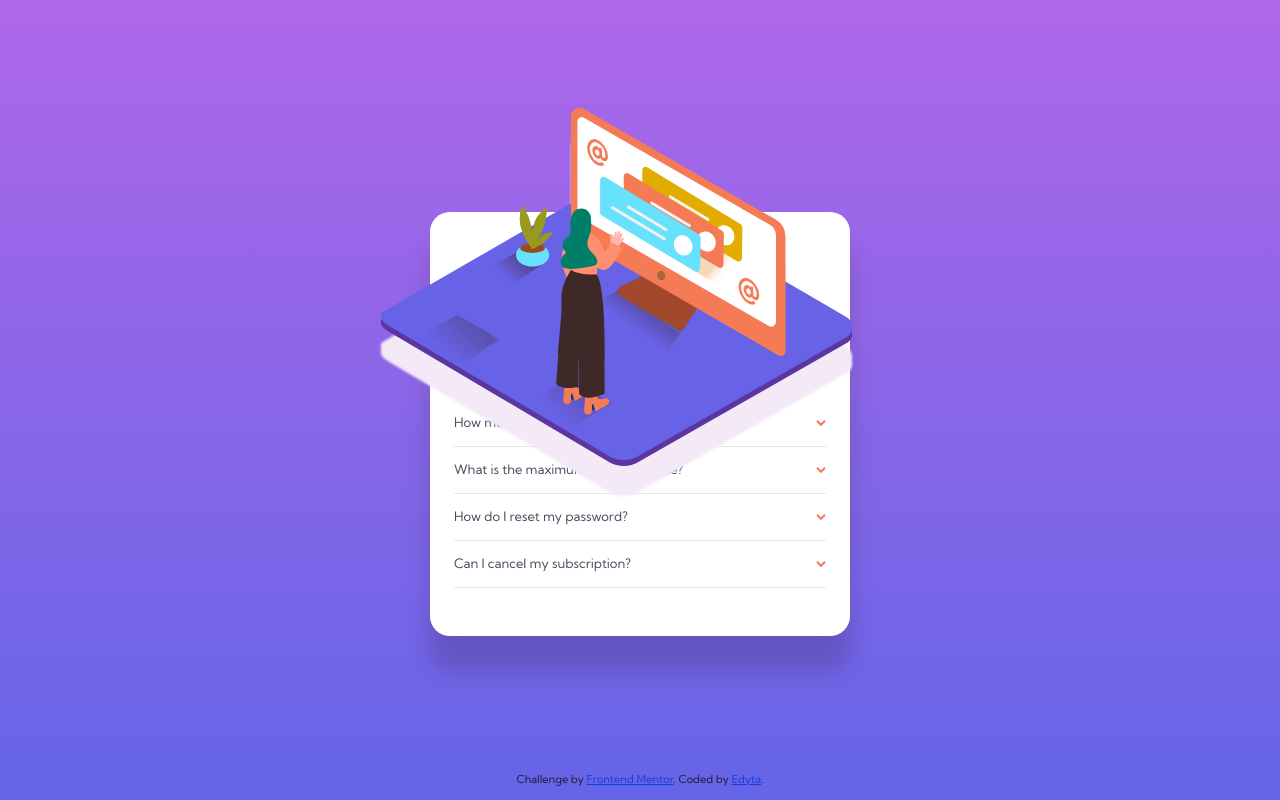
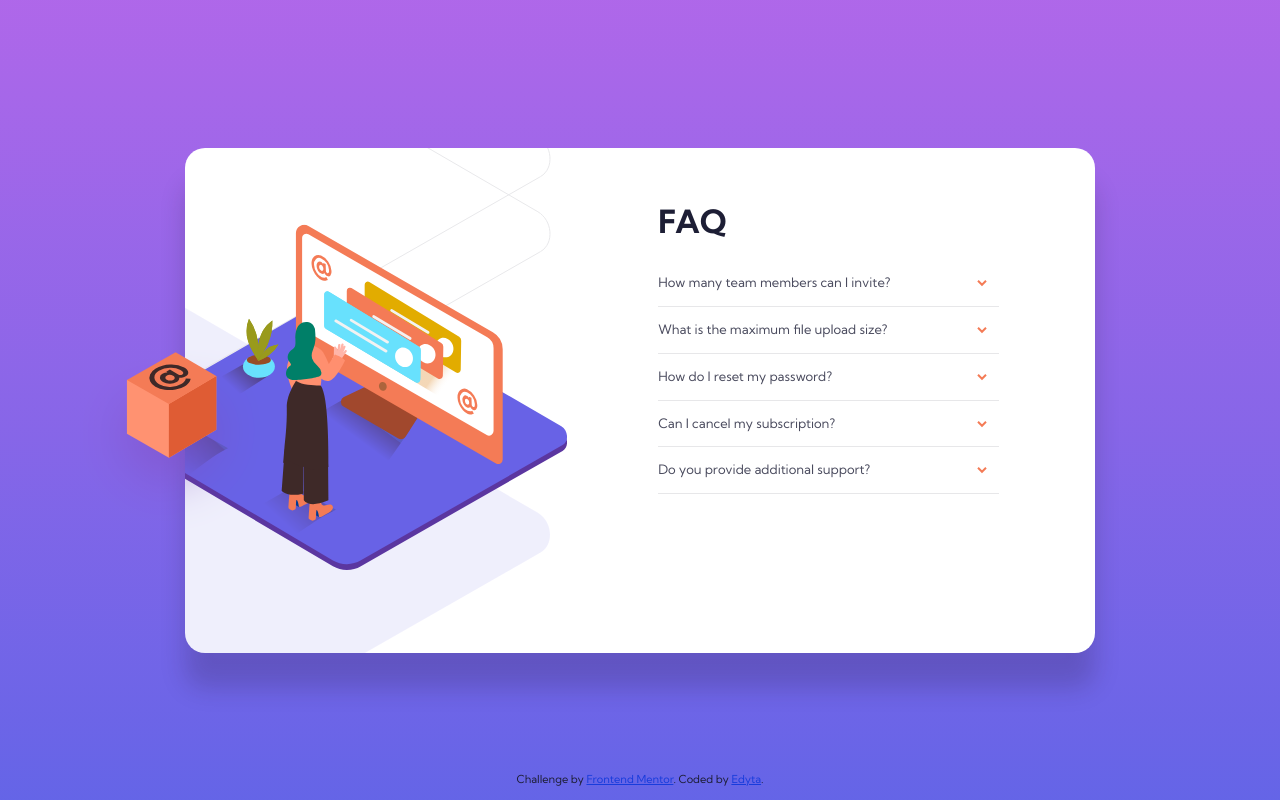
Before and after one commit to Infinit-dot/frontendmentor05, a plain HTML site: page index.html in a window 1280 px wide. Drawn offline with Linux system fonts and the light colour scheme.

Commit message:
small fixes and desktop version

```diff
--- a/index.html
+++ b/index.html
@@ -20,13 +20,15 @@
     <main class="container">
       <div class="accordion">
         <picture class="accordion__img">
-          <source media="(min-width: 1230px)"
+          <source media="(min-width: 901px)"
              srcset="./images/illustration-woman-online-desktop.svg">
-          <source media="(min-width: 360px)"
+          <source media="(max-width: 900px)"
              srcset="./images/illustration-woman-online-mobile.svg">
           <img src="./images/illustration-woman-online-mobile.svg"
           alt="people in a meeting">
        </picture>
+       <img class="box-img" src="images/illustration-box-desktop.svg" alt="">
+       <div class="accordion__options">
         <h1 class="accordion__title">FAQ</h1>
         <div class="accordion__item">
           <h2 class="accordion__subtitle">
@@ -62,6 +64,14 @@
             business hours.
           </p>
         </div>
+        <div class="accordion__item">
+          <h2 class="accordion__subtitle">Do you provide additional support?</h2>
+          <p class="accordion__text">
+            Chat and email support is available 24/7. Phone lines are open during normal business hours.
+          </p>
+        </div>
+       </div>
+
       </div>
     </main>
 
--- a/style.css
+++ b/style.css
@@ -52,27 +52,31 @@ h2 {
   font-weight: 400;
   color: var(--text-color-blue-200);
 }
+
 .container {
-  position: relative;
+  margin-top: 4em;
   max-width: 420px;
   width: 85%;
-  height: max-content;
+}
+.accordion {
+  position: relative;
+  padding: 2em 2em 3em 2em;
   background-color: var(--neutral-color-white);
   border-radius: 20px;
-  margin-top: 4em;
   box-shadow: 0 35px 25px hsla(271, 40%, 15%, 0.205);
-}
-.accordion {
-  padding: 2em 2em 3em 2em;
+  background-image: url("images/bg-pattern-mobile.svg");
+  background-repeat: no-repeat;
+  background-position: 50% 0;
 }
 .accordion__img {
   position: absolute;
   top: -105px;
   left: 50%;
   transform: translateX(-55%);
-  filter: drop-shadow(0px 30px 1px hsl(286, 45%, 94%));
 }
-
+.box-img {
+  display: none;
+}
 .accordion__item {
   border-bottom: 1px solid var(--dividers-color);
   margin-bottom: 1em;
@@ -119,3 +123,55 @@ footer {
 .attribution a {
   color: var(--brightBlue);
 }
+
+@media screen and (min-width: 900px) {
+  h1 {
+    margin: 0 0 0.8em 0;
+    text-align: left;
+  }
+  .container {
+    margin-top: 0;
+    max-width: 910px;
+  }
+
+  .accordion {
+    display: flex;
+    align-items: center;
+    justify-content: space-between;
+    background-image: url("images/bg-pattern-desktop.svg");
+    background-repeat: no-repeat;
+    background-position: -50em -24em;
+    padding: 4em 0;
+    min-height: 505px;
+
+  }
+  .accordion__options {
+    width: 48%;
+    padding-right: 8em;
+    margin: 0;
+    align-self: start;
+  }
+  .accordion__img {
+    display: block;
+    width: 50%;
+    position: static;
+    transform: translateX(-16%);
+    clip-path: inset(0 0 0 16%);
+    filter: none;
+  }
+  .accordion__img  > img {
+    max-width: 100%;
+    height: auto;
+  }
+  .box-img {
+    display: block;
+    position: absolute;
+    top: 40%;
+    left:-12%;
+    max-width: 100%;
+    height: auto;
+  }
+  .accordion__item {
+    padding-right: 1em;;
+  }
+}
```
